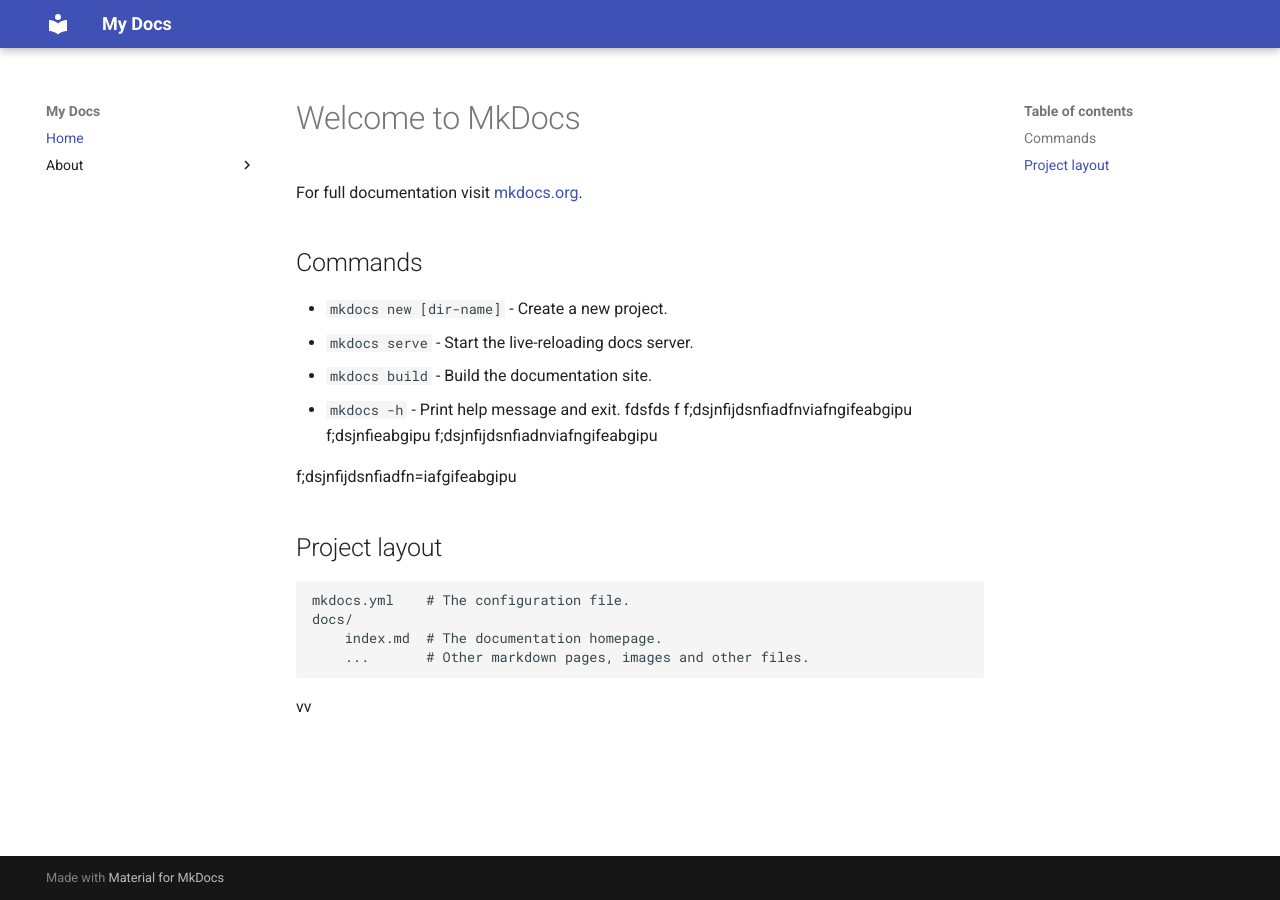
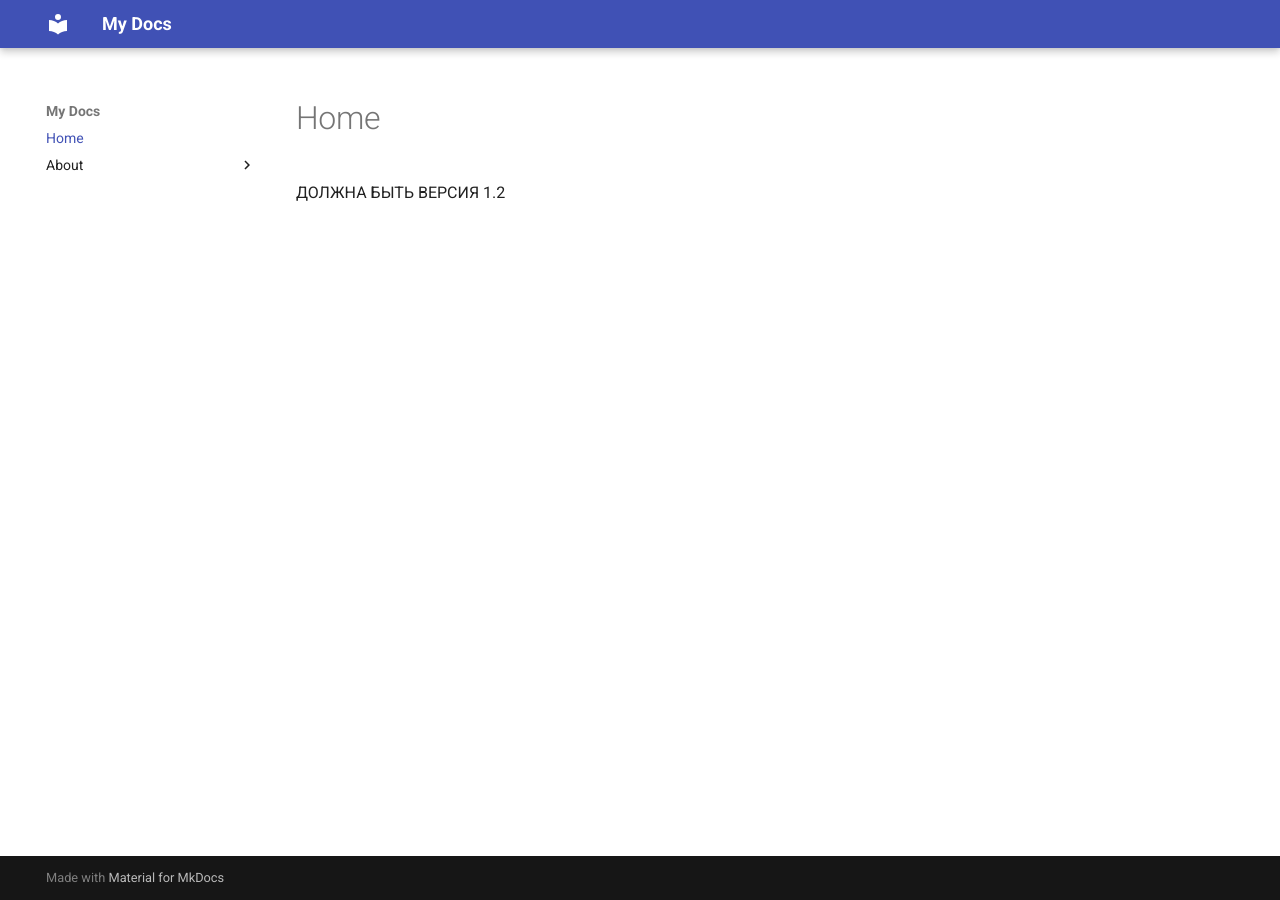
Before and after one commit to lobanovVA/test_mkdocs, an MkDocs documentation site: the page built from docs/index.md, in a window 1280 px wide. Built offline with MkDocs 1.6.1 and Material for MkDocs 9.7.7, drawn with Linux system fonts in a browser that asks for light colours; the version menu is left out.

Commit message:
еуые1

```diff
--- a/docs/index.md
+++ b/docs/index.md
@@ -1,28 +1 @@
-# Welcome to MkDocs
-
-For full documentation visit [mkdocs.org](https://www.mkdocs.org).
-
-## Commands
-
-* `mkdocs new [dir-name]` - Create a new project.
-* `mkdocs serve` - Start the live-reloading docs server.
-* `mkdocs build` - Build the documentation site.
-* `mkdocs -h` - Print help message and exit.
-fdsfds f
-f;dsjnfijdsnfiadfnviafngifeabgipu
-f;dsjnfieabgipu
-f;dsjnfijdsnfiadnviafngifeabgipu
-
-f;dsjnfijdsnfiadfn=iafgifeabgipu
-
-
-
-
-
-## Project layout
-
-    mkdocs.yml    # The configuration file.
-    docs/
-        index.md  # The documentation homepage.
-        ...       # Other markdown pages, images and other files.
-vv
+ДОЛЖНА БЫТЬ ВЕРСИЯ 1.2
```
